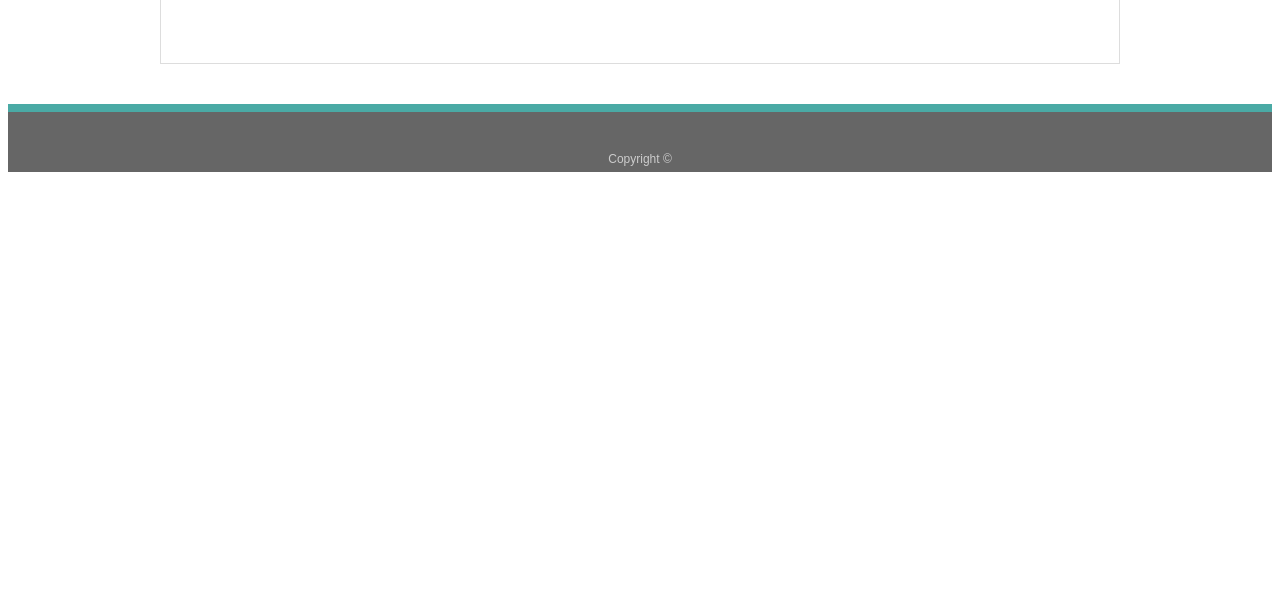
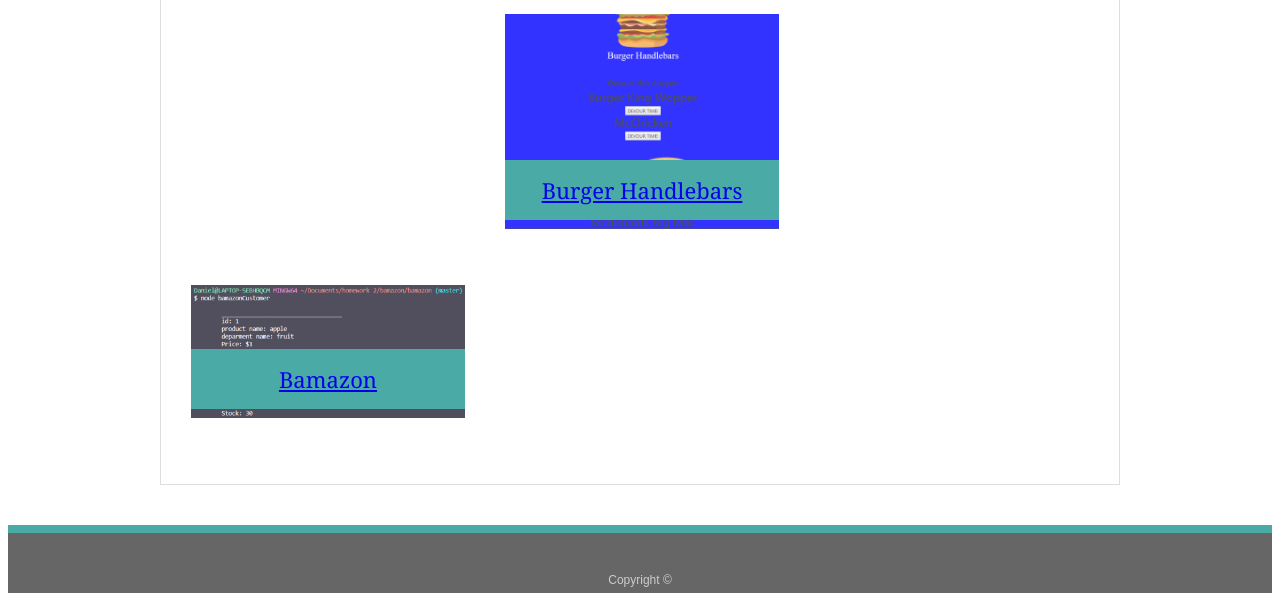
Before and after one commit to GarciaX33/-Responsive-Portfolio, a plain HTML site: page portfolio.html in a window 1280 px wide. Shown: the part 773-1374 px from the top of the page. Before the commit the page ends 953 px from the top, so only its background shows below. Drawn offline with Linux system fonts and the light colour scheme.

Commit message:
will update portfolio page with new projects

```diff
--- a/portfolio.html
+++ b/portfolio.html
@@ -54,6 +54,20 @@
           <a href="https://github.com/GarciaX33/psychic_game">Word Guess Repo</a>
         </h3>
       </div>
+      <div class="work">
+        <img src="assets/images/burgerscreen.PNG" alt="Rutgers Info Widget">
+
+        <h3>
+          <a href="https://github.com/GarciaX33/burger-handlebars">Burger Handlebars</a>
+        </h3>
+      </div>
+      <div class="work">
+        <img src="assets/images/bamazon.PNG" alt="Rutgers Info Widget">
+
+        <h3>
+          <a href="https://github.com/GarciaX33/bamazon">Bamazon</a>
+        </h3>
+      </div>
 
     </section>
 
```
Also changed, not shown: assets/images/bamazon.PNG (added), assets/images/burgerscreen.PNG (added).
